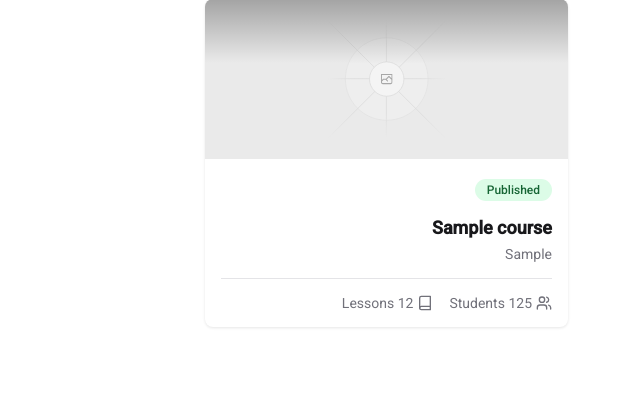
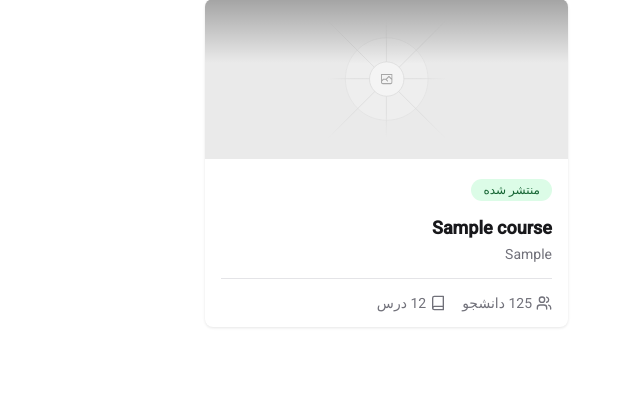
Before and after one commit to erfanscode/E-Learning, a Django app: page /course/mine/ in a window 1280 px wide. Shown: the part 192-593 px from the top of the page, without its empty margins (640-1280 px from the left). Run offline with Django 5.2, Linux system fonts and the light colour scheme; a user stored in the database is signed in; tables that the repository leaves empty hold one stand-in row (values such as "Sample post").

Commit message:
make some changes in this template for persian words

```diff
--- a/courses/templates/courses/manage/course/list.html
+++ b/courses/templates/courses/manage/course/list.html
@@ -37,9 +37,9 @@
                 </div>
               </div>
               <div class="course-content">
-                <span class="status-badge status-published">Published</span>
+                <span class="status-badge status-published">منتشر شده</span>
                 <h2 class="course-title">{{ course.title }}</h2>
-                <p class="course-description">{{ course.overview|truncatewords:4 }}</p>
+                <p class="course-description">{{ course.overview|truncatewords:8 }}</p>
                 <div class="course-stats">
                   <div class="stat">
                     <svg xmlns="http://www.w3.org/2000/svg" width="16" height="16" viewBox="0 0 24 24" fill="none"
@@ -49,7 +49,7 @@
                       <path d="M22 21v-2a4 4 0 0 0-3-3.87"></path>
                       <path d="M16 3.13a4 4 0 0 1 0 7.75"></path>
                     </svg>
-                    125 Students
+                    125 دانشجو
                   </div>
                   <div class="stat">
                     <svg xmlns="http://www.w3.org/2000/svg" width="16" height="16" viewBox="0 0 24 24" fill="none"
@@ -57,7 +57,7 @@
                       <path d="M4 19.5A2.5 2.5 0 0 1 6.5 17H20"></path>
                       <path d="M6.5 2H20v20H6.5A2.5 2.5 0 0 1 4 19.5v-15A2.5 2.5 0 0 1 6.5 2z"></path>
                     </svg>
-                    12 Lessons
+                    12 درس
                   </div>
                 </div>
               </div>
```
